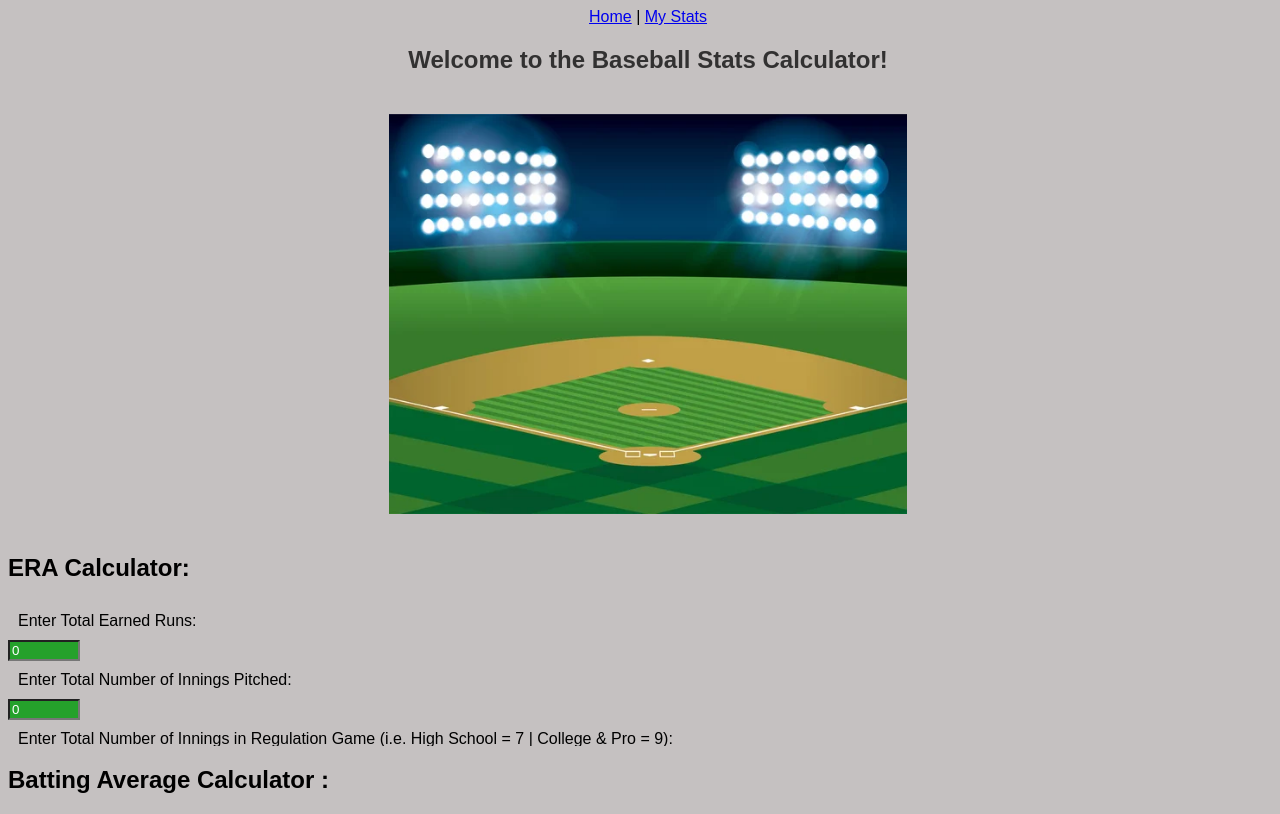
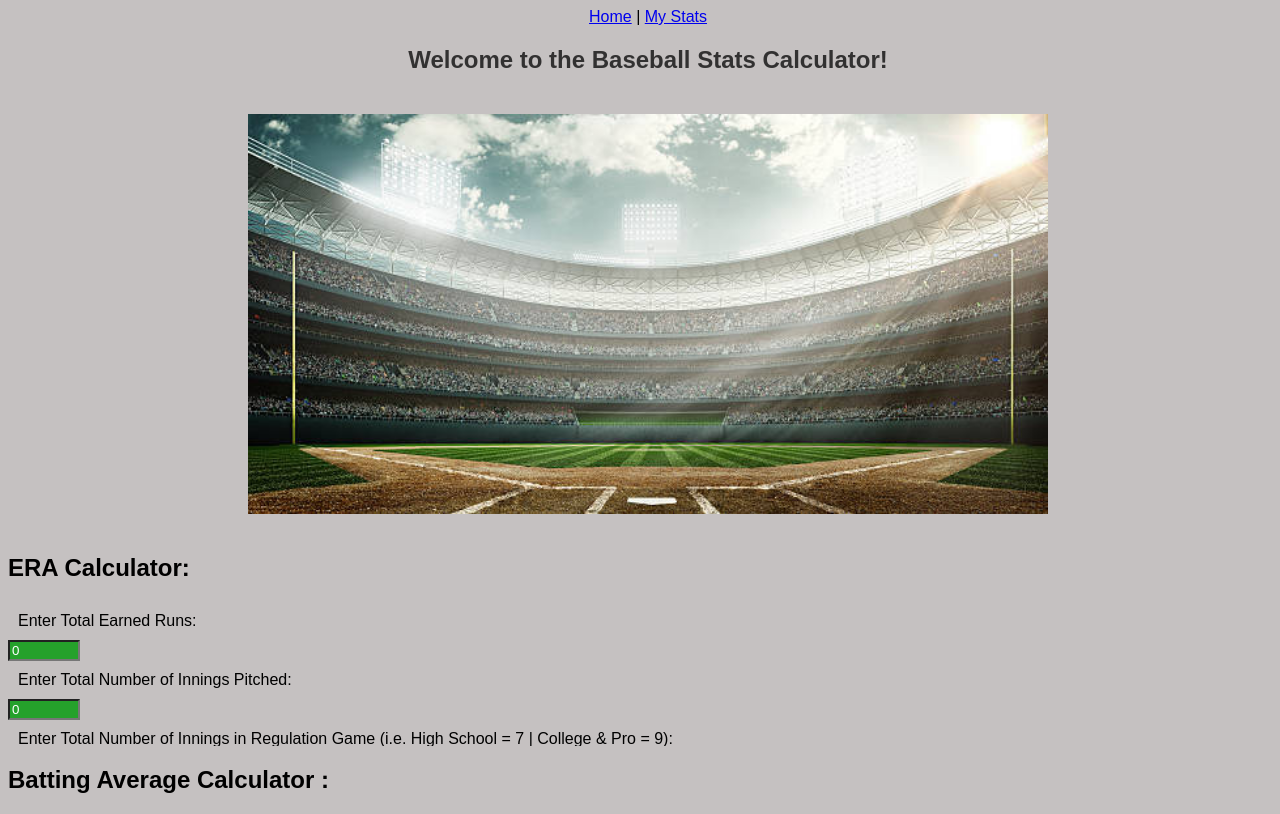
Before and after one commit to MikeGatta20/Baseball_Stats_Calculator, a Vue app: page / in a window 1280 px wide. Built offline with nearby package versions, Linux system fonts and the light colour scheme.

Commit message:
Updated background photo

```diff
--- a/src/App.vue
+++ b/src/App.vue
@@ -5,6 +5,7 @@
       <router-link to="/MyStatsView">My Stats</router-link>
     </nav>
     <router-view/>
+
   </div>
 </template>
 
--- a/src/components/EarnedRunAverage.vue
+++ b/src/components/EarnedRunAverage.vue
@@ -2,7 +2,7 @@
  <div class = "scrollable-container">
   <section>
     <header>Welcome to the Baseball Stats Calculator!</header>
-    <img src="../img/baseball-field-night-game.jpg"/>
+    <img src="../img/baseball-istockphoto.jpg"/>
 
     <div class="baseball-stats-calculator">
       <main>
```
Also changed, not shown: public/baseball-istockphoto.jpg (added), src/img/baseball-istockphoto.jpg (added).
